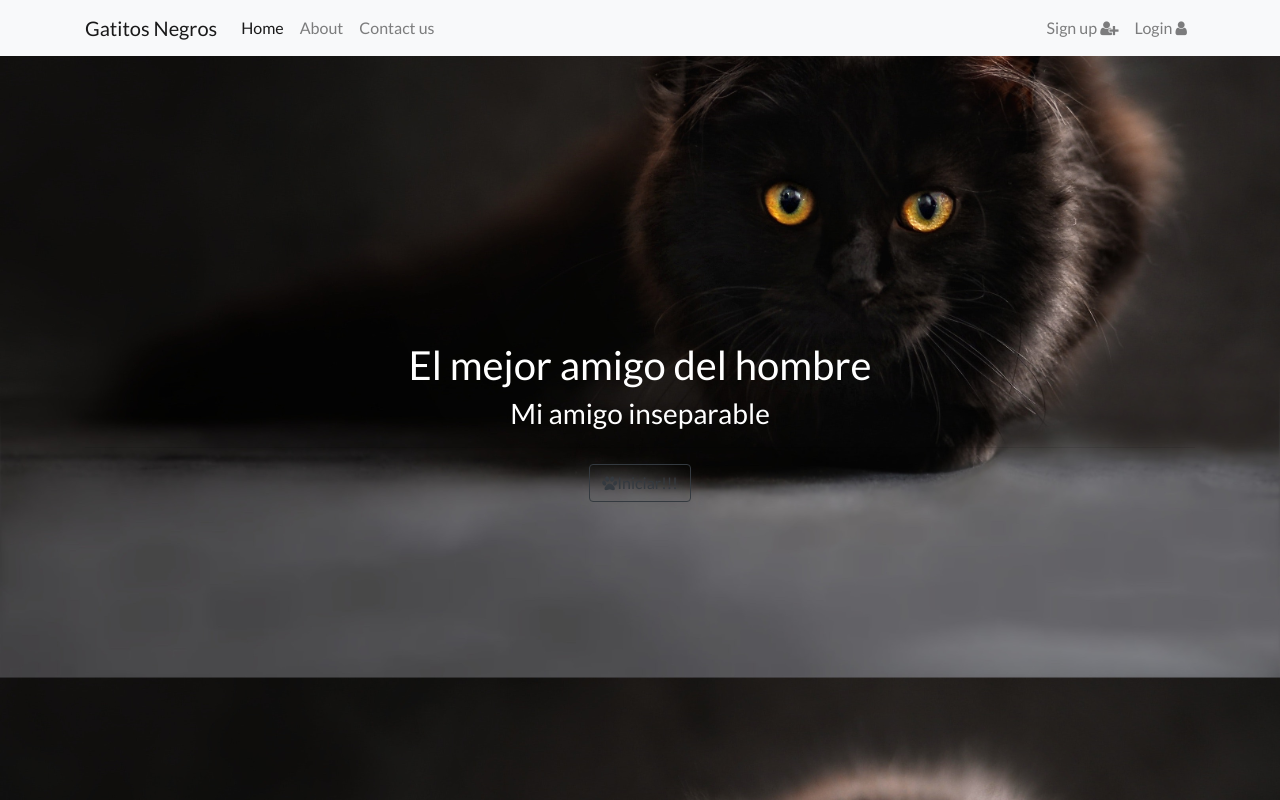
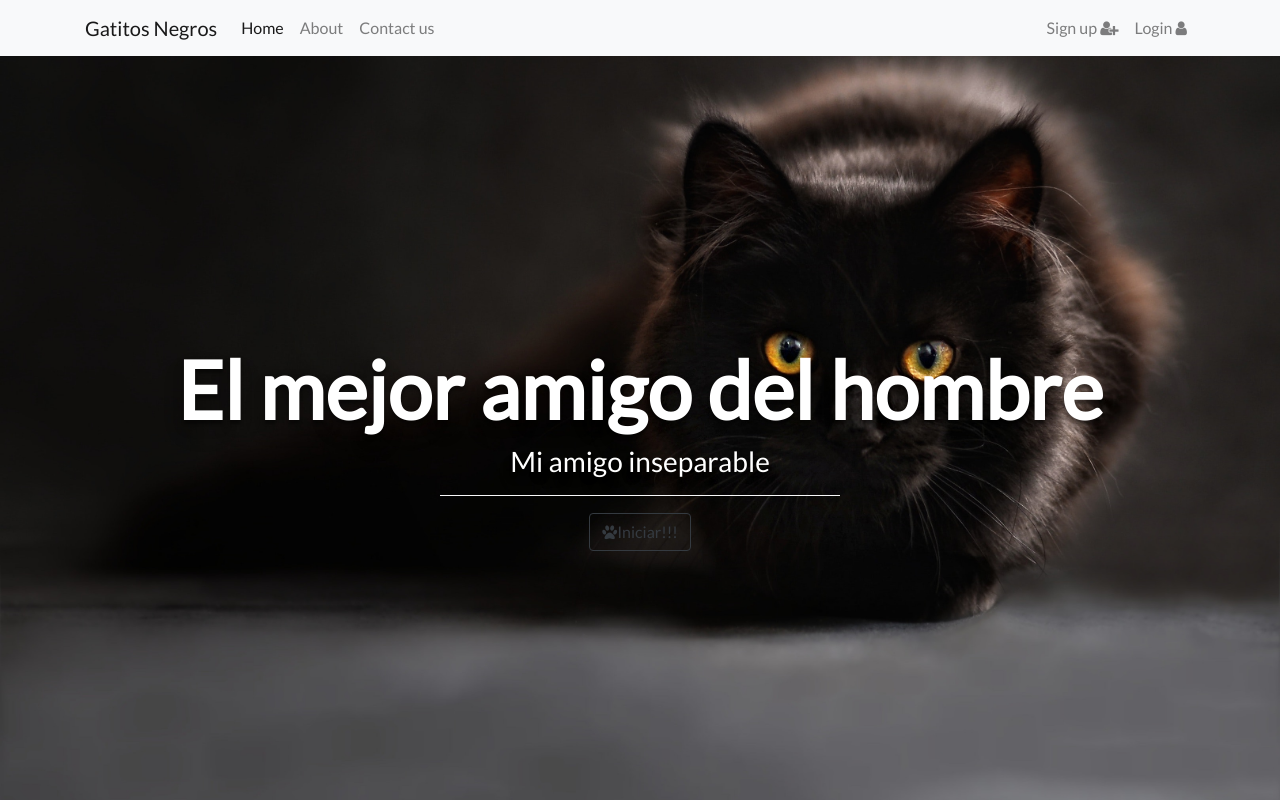
Before and after one commit to fredyvanegas/Primer-web, a plain HTML site: page index.html in a window 1280 px wide. Drawn offline with nearby package versions, Linux system fonts and the light colour scheme.

```diff
--- a/style.css
+++ b/style.css
@@ -6,7 +6,25 @@ body{
     font-family: 'Lato', sans-serif;
 }
 
+html{
+    height: 100%;
+}
+
 .main{
     text-align: center;
     padding-top: 25%;
+    text-shadow: 0px 4px 3px rgba(0, 0, 0, 0.4),
+                 0px 8px 13px rgba(0, 0, 0, 0.1),
+                 0px 12px 23px rgba(0, 0, 0, 0.1);
 }
+
+h1{
+    font-weight: 700;
+    font-size: 5em;
+}
+
+hr{
+    width: 400px;
+    border-top: 1px solid #f8f8f8;
+    border-bottom: 1px solid rgba(0, 0, 0, 0.2);
+}
```
